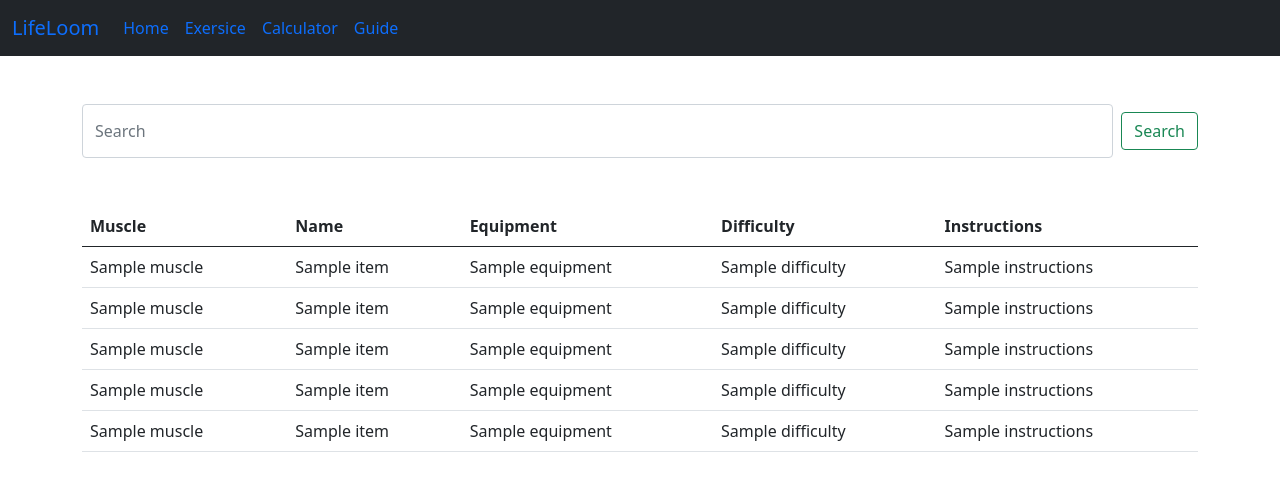
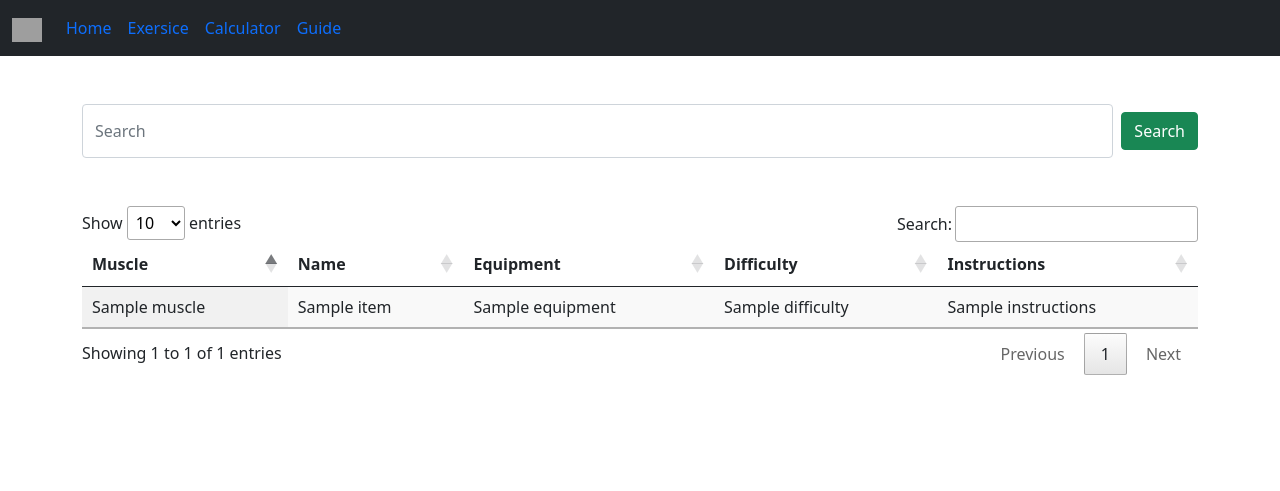
Before and after one commit to shalin-git/Lifeloom, a Flask app: page /guidance in a window 1280 px wide. Shown: the top 491 px of the page. Run offline with Flask 3, Linux system fonts and the light colour scheme; a database or web service that is not in the repository returns one stand-in record (values such as "Sample title"); data that the repository does not hold is empty; some libraries are stand-ins or nearby versions; grey boxes are pictures that could not be loaded.

Commit message:
Change Ui

```diff
--- a/app.py
+++ b/app.py
@@ -46,7 +46,10 @@ class datab(dbs.Model):
 
 @app.route("/" , methods=['GET','POST'])
 def homepage():
-    if(request.form.get != ""):
+    if(request.method == "GET"):
+        run=datab.query.all()
+        return render_template('index.html',run=run)
+    else:
         Title=request.form.get('Title' , False)
         des=request.form.get('des',False)
         link=request.form.get('link',False)
@@ -56,7 +59,7 @@ def homepage():
         dbs.session.commit()
         run=datab.query.all()
 
-    return render_template('index.html',run=run)
+        return render_template('index.html',run=run)
 
 @app.route('/delete/<int:sno>')
 def delete(sno):
@@ -115,32 +118,32 @@ def guidance():
     querystring1 = {"muscle":search1}
     response = requests.get(url1, headers=headers1, params=querystring1)
 
-    i=0
-    n=[0,1,2,3,4,5]
+    # i=0
+    # n=[0,1,2,3,4,5]
 
 
-    for i in n :
+    # for i in n :
 
 
 
-        Muscle=response.json()[i]['muscle']
-        Muscle_1=str(Muscle)
+    #     Muscle=response.json()[i]['muscle']
+    #     Muscle_1=str(Muscle)
 
-        Name=response.json()[i]['name']
-        Name_1=str(Name)
+    #     Name=response.json()[i]['name']
+    #     Name_1=str(Name)
 
-        Equipment=response.json()[i]['equipment']
-        Equipment_1=str(Equipment)
+    #     Equipment=response.json()[i]['equipment']
+    #     Equipment_1=str(Equipment)
 
-        Difficulty=response.json()[i]['difficulty']
-        Difficulty_1=str(Difficulty)
+    #     Difficulty=response.json()[i]['difficulty']
+    #     Difficulty_1=str(Difficulty)
 
-        Instructions=response.json()[i]['instructions']
-        Instructions_1=str(Instructions)
+    #     Instructions=response.json()[i]['instructions']
+    #     Instructions_1=str(Instructions)
 
-        i+=i
+    #     i+=i
 
-    return render_template('guidance.html', Muscle_1= Muscle_1,Name_1=Name_1,Equipment_1=Equipment_1, Difficulty_1=Difficulty_1,Instructions_1=Instructions_1)
+    return render_template('guidance.html', response=response.json())
 
 
     # return response.json()
--- a/templates/guidance.html
+++ b/templates/guidance.html
@@ -7,7 +7,7 @@
 
     <!-- Bootstrap CSS -->
     <link href="https://cdn.jsdelivr.net/npm/bootstrap@5.0.2/dist/css/bootstrap.min.css" rel="stylesheet" integrity="sha384-EVSTQN3/azprG1Anm3QDgpJLIm9Nao0Yz1ztcQTwFspd3yD65VohhpuuCOmLASjC" crossorigin="anonymous">
-
+    <link rel="stylesheet" type="text/css" href="https://cdn.datatables.net/1.10.24/css/jquery.dataTables.css">
     <title>Guidance</title>
   </head>
   <body>
@@ -15,7 +15,9 @@
 
         <nav class="navbar navbar-expand-lg bg-dark ">
             <div class="container-fluid">
-              <a class="navbar-brand" href="/">LifeLoom</a>
+              <a class="navbar-brand" href="#">
+                <img src="/docs/5.3/assets/brand/bootstrap-logo.svg" alt="" width="30" height="24">
+              </a>
               <button class="navbar-toggler" type="button" data-bs-toggle="collapse" data-bs-target="#navbarScroll" aria-controls="navbarScroll" aria-expanded="false" aria-label="Toggle navigation">
                 <span class="navbar-toggler-icon"></span>
               </button>
@@ -59,12 +61,12 @@
         <div class="container my-5">
             <form class="d-flex" role="search">
           <input class="form-control me-2" type="search" name="sea" placeholder="Search" aria-label="Search">
-          <button class="btn btn-outline-success my-2" type="submit">Search</button>
+          <button class="btn btn-success my-2" type="submit">Search</button>
         </form>
         </div>
 
         <div class="container my-3" >
-            <table class="table">
+            <table class="table display" id="my-table">
               <thead>
                 <tr>
                   <th scope="col">Muscle</th>
@@ -76,18 +78,16 @@
                 </tr>
               </thead>
               <tbody>
-              {% for insert1 in Muscle_1,Name_1,Equipment_1,Difficulty_1,Instructions_1 %}
+
+                {% for data in response%}
                 <tr>
-
-                    <td>{{Muscle_1}}</td>
-                    <td>{{Name_1}}</td>
-                    <td>{{Equipment_1}}</td>
-                    <td>{{Difficulty_1}}</td>
-                    <td>{{Instructions_1}}</td>
-
+                  <td>{{data.muscle}}</td>
+                  <td>{{data.name}}</td>
+                  <td>{{data.equipment}}</td>
+                  <td>{{data.difficulty}}</td>
+                  <td>{{data.instructions}}</td>
                 </tr>
                 {% endfor %}
-
 
               </tbody>
             </table>
@@ -103,5 +103,12 @@
     <script src="https://cdn.jsdelivr.net/npm/@popperjs/core@2.9.2/dist/umd/popper.min.js" integrity="sha384-IQsoLXl5PILFhosVNubq5LC7Qb9DXgDA9i+tQ8Zj3iwWAwPtgFTxbJ8NT4GN1R8p" crossorigin="anonymous"></script>
     <script src="https://cdn.jsdelivr.net/npm/bootstrap@5.0.2/dist/js/bootstrap.min.js" integrity="sha384-cVKIPhGWiC2Al4u+LWgxfKTRIcfu0JTxR+EQDz/bgldoEyl4H0zUF0QKbrJ0EcQF" crossorigin="anonymous"></script>
     -->
+    <script src="https://code.jquery.com/jquery-3.6.0.min.js"></script>
+    <script src="https://cdn.datatables.net/1.10.24/js/jquery.dataTables.js"></script>
+    <script>
+      $(document).ready(function() {
+        $('#my-table').DataTable();
+    });
+  </script>
   </body>
 </html>
```
Also changed, not shown: templates/Calculator.html (+29 -28 lines), templates/index.html (+19 -11 lines), instance/Lifeloom.db.
